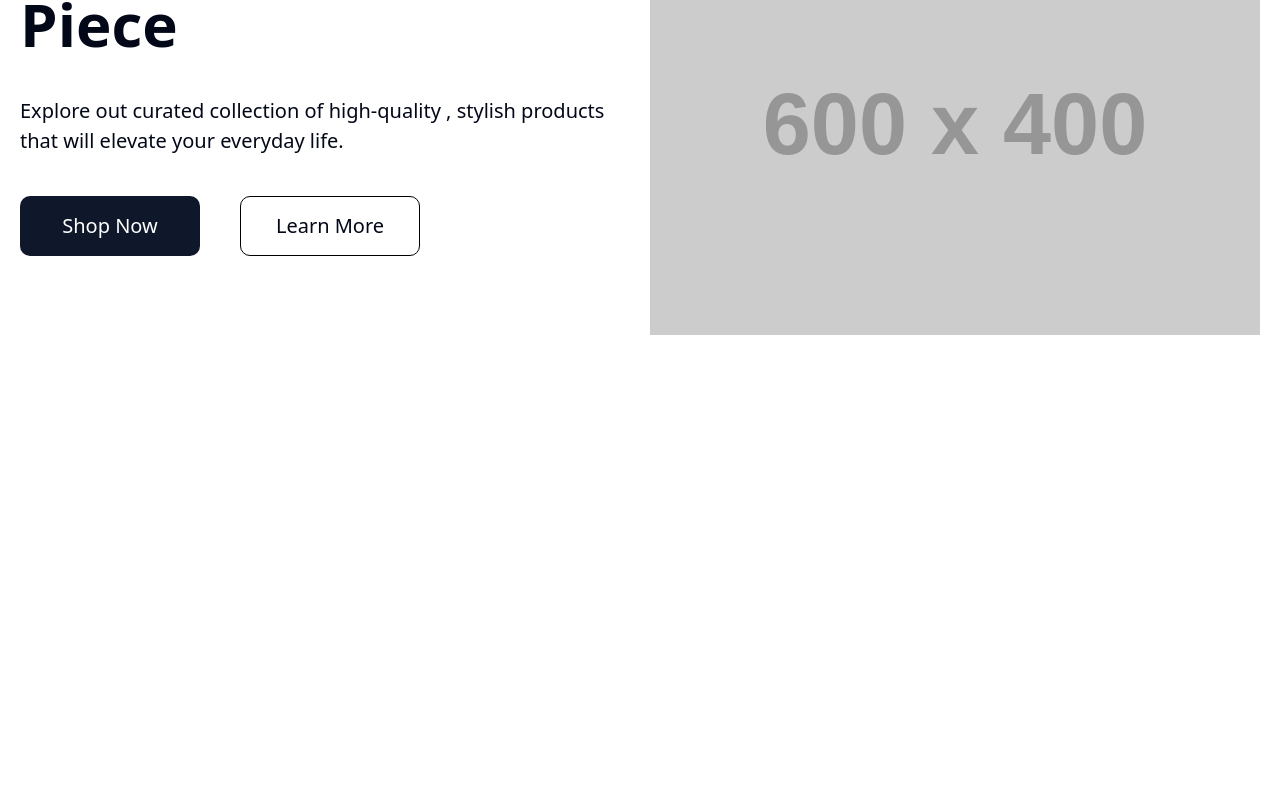
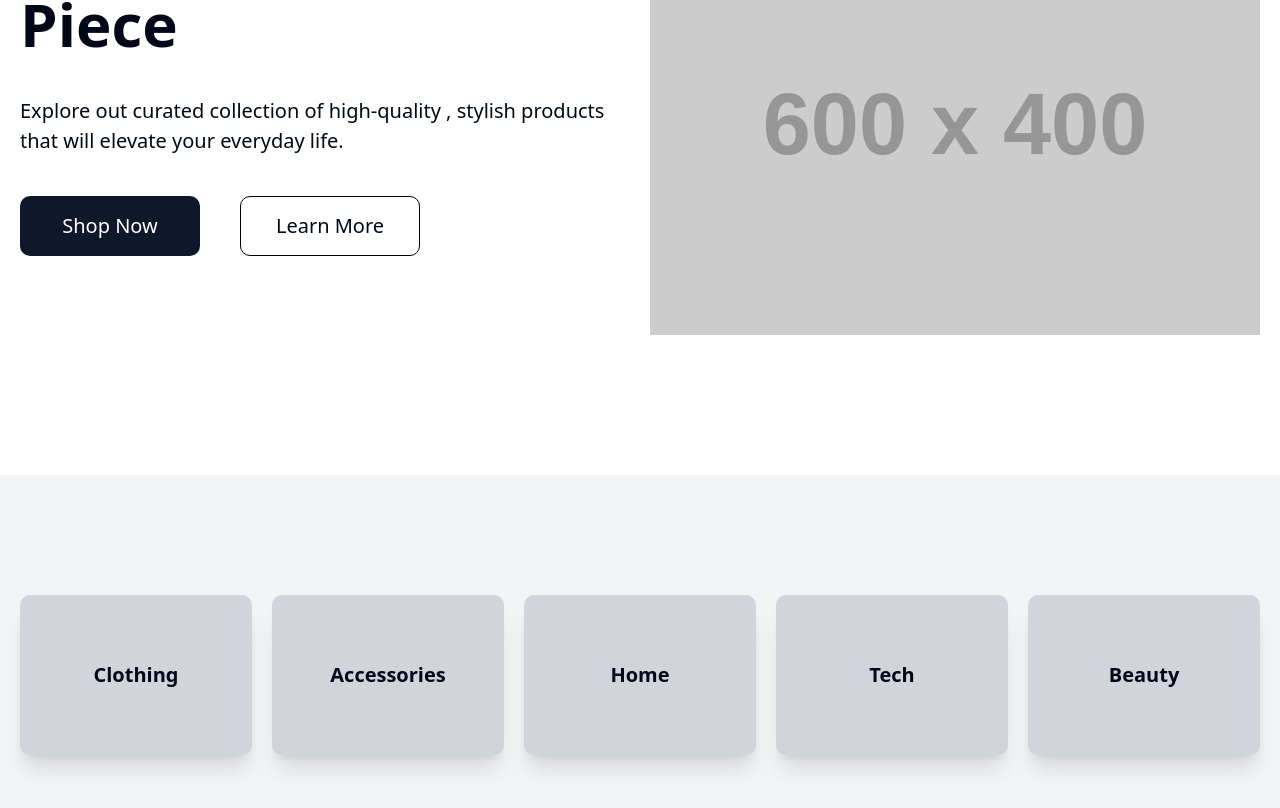
Before and after one commit to SouhailM07/fullstack-ecommerce, a React (Vite) app: page / in a window 1280 px wide. Shown: the part 240-1048 px from the top of the page. Before the commit the page ends 800 px from the top, so only its background shows below. Built offline with nearby package versions, Linux system fonts and the light colour scheme; no server answers.

Commit message:
[Categories] component checkpoint-lg

```diff
--- a/package.json
+++ b/package.json
@@ -16,6 +16,7 @@
     "@fortawesome/react-fontawesome": "^0.2.2",
     "class-variance-authority": "^0.7.0",
     "clsx": "^2.1.1",
+    "framer-motion": "^11.2.10",
     "lucide-react": "^0.383.0",
     "react": "^18.2.0",
     "react-dom": "^18.2.0",
--- a/src/components/Categories/Categories.tsx
+++ b/src/components/Categories/Categories.tsx
@@ -1,4 +1,32 @@
 import "./categories.css";
+
+import { motion } from "framer-motion";
+
 export default function Categories() {
-  return <>Categories</>;
+  const categories: string[] = [
+    "Clothing",
+    "Accessories",
+    "Home",
+    "Tech",
+    "Beauty",
+  ];
+  return (
+    <section className="bg-gray-100 cc px-[1rem] h-[20rem] flex items-center">
+      <ul className="grid grid-cols-5 gap-x-[1rem] w-full">
+        {categories.map((e, i) => (
+          <Category key={i} txt={e} />
+        ))}
+      </ul>
+    </section>
+  );
 }
+
+const Category = ({ txt }: { txt: string }) => (
+  <motion.button
+    whileHover={{ y: -15 }}
+    transition={{ ease: "anticipate", duration: 0.1 }}
+    className="bg-gray-300 shadow-xl h-[8rem] font-bold rounded-lg w-full "
+  >
+    {txt}
+  </motion.button>
+);
--- a/src/components/MyContainer/MyContainer.tsx
+++ b/src/components/MyContainer/MyContainer.tsx
@@ -1,12 +1,13 @@
 import "./mycontainer.css";
 // components
-import { Navbar, Hero } from "@/components";
+import { Navbar, Hero, Categories } from "@/components";
 export default function MyContainer() {
   return (
     <>
       <Navbar />
-      <main className="mt-[4rem]">
+      <main className="mt-[4rem] space-y-[7rem]">
         <Hero />
+        <Categories />
       </main>
     </>
   );
```
Also changed, not shown: 1 other file (tests, documents, lock files or other folders).
